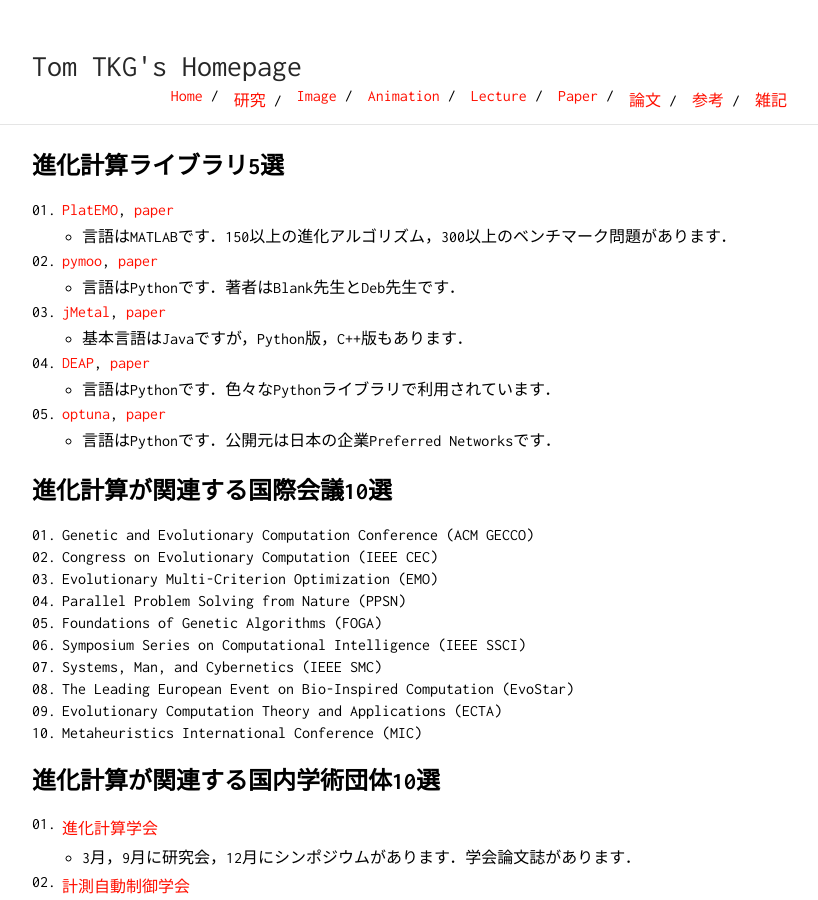
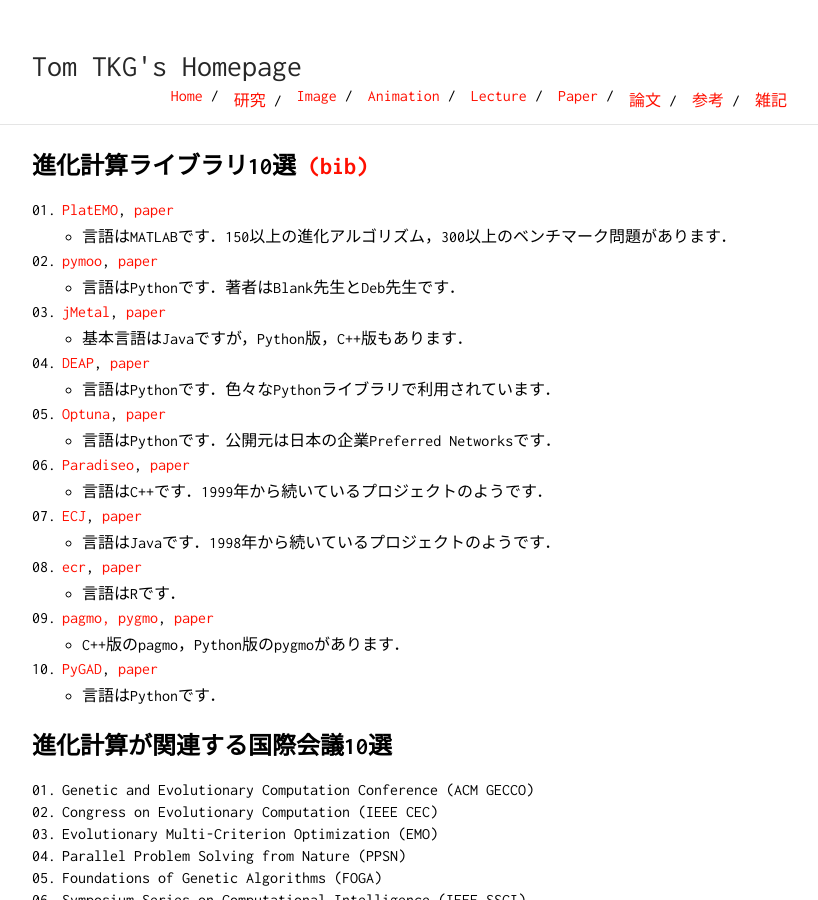
Before and after one commit to tomtkg/tomtkg.github.io, a Jekyll site: the page built from bib.md, in a window 1280 px wide and 900 px high. Shown: the whole window, without its empty margins (228-1046 px from the left). Built offline with Jekyll 4.4.1, drawn with Linux system fonts in a browser that asks for light colours.

Commit message:
Update bib.md

```diff
--- a/bib.md
+++ b/bib.md
@@ -3,7 +3,7 @@
 title: Tom TKG's Homepage
 ---
 
-## 進化計算ライブラリ5選
+## 進化計算ライブラリ10選 [(bib)](https://raw.githubusercontent.com/tomtkg/tomtkg.github.io/master/data/library.bib)
 1. [PlatEMO](https://github.com/BIMK/PlatEMO), [paper](https://doi.org/10.1109/MCI.2017.2742868)
     - 言語はMATLABです．150以上の進化アルゴリズム，300以上のベンチマーク問題があります．
 1. [pymoo](https://github.com/anyoptimization/pymoo), [paper](https://doi.org/10.1109/ACCESS.2020.2990567)
@@ -12,8 +12,18 @@
     - 基本言語はJavaですが，Python版，C++版もあります．
 1. [DEAP](https://github.com/DEAP/deap), [paper](https://jmlr.csail.mit.edu/papers/v13/fortin12a.html)
     - 言語はPythonです．色々なPythonライブラリで利用されています．
-1. [optuna](https://github.com/optuna/optuna), [paper](https://doi.org/10.1145/3292500.3330701)
+1. [Optuna](https://github.com/optuna/optuna), [paper](https://doi.org/10.1145/3292500.3330701)
     - 言語はPythonです．公開元は日本の企業Preferred Networksです．
+1. [Paradiseo](https://github.com/nojhan/paradiseo), [paper](https://doi.org/10.1145/3449726.3463276)
+    - 言語はC++です．1999年から続いているプロジェクトのようです．
+1. [ECJ](https://github.com/GMUEClab/ecj), [paper](https://doi.org/10.1145/3319619.3326865)
+    - 言語はJavaです．1998年から続いているプロジェクトのようです．
+1. [ecr](https://github.com/jakobbossek/ecr2), [paper](http://doi.acm.org/10.1145/3205651.3208312)
+    - 言語はRです．
+1. [pagmo, pygmo](https://github.com/esa/pagmo2), [paper](https://doi.org/10.21105/joss.02338)
+    - C++版のpagmo，Python版のpygmoがあります．
+1. [PyGAD](https://github.com/ahmedfgad/GeneticAlgorithmPython), [paper](https://arxiv.org/abs/2106.06158)
+    - 言語はPythonです．
 
 ## 進化計算が関連する国際会議10選
 1. Genetic and Evolutionary Computation Conference (ACM GECCO)
```
